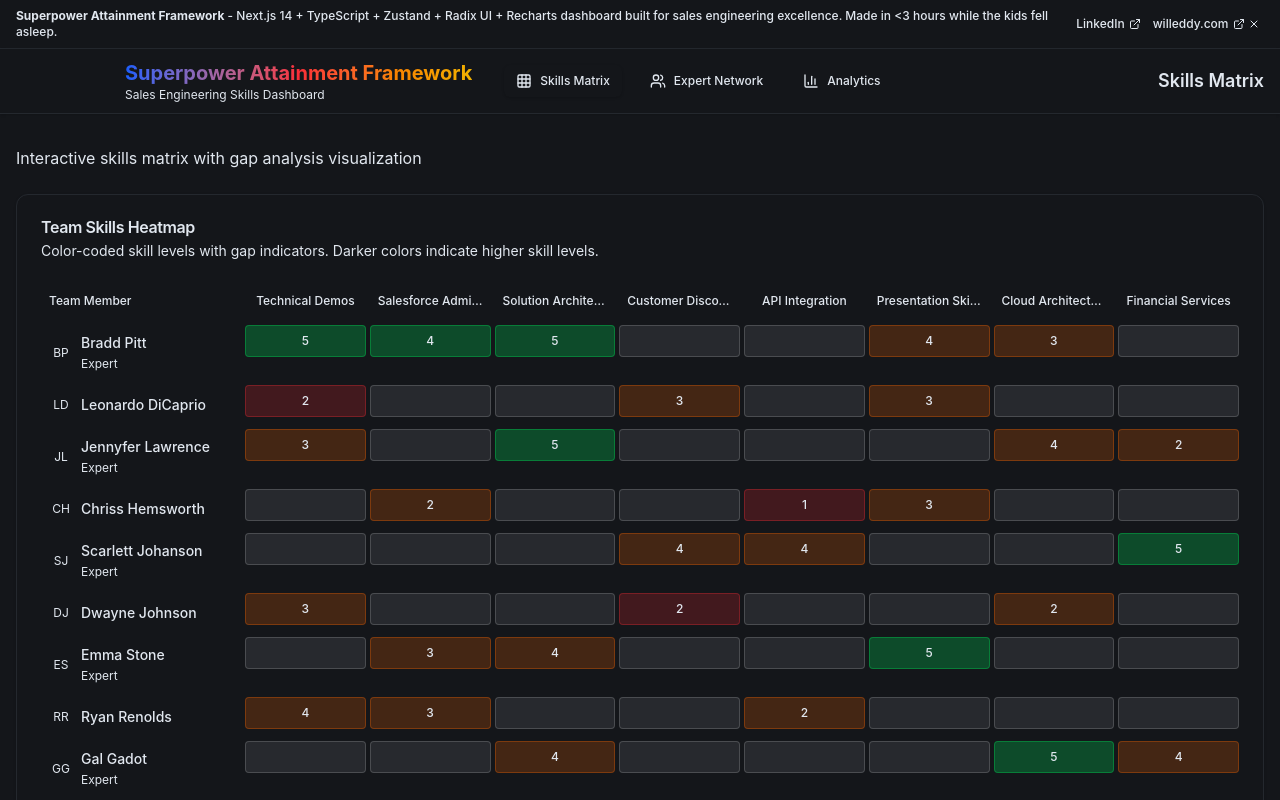
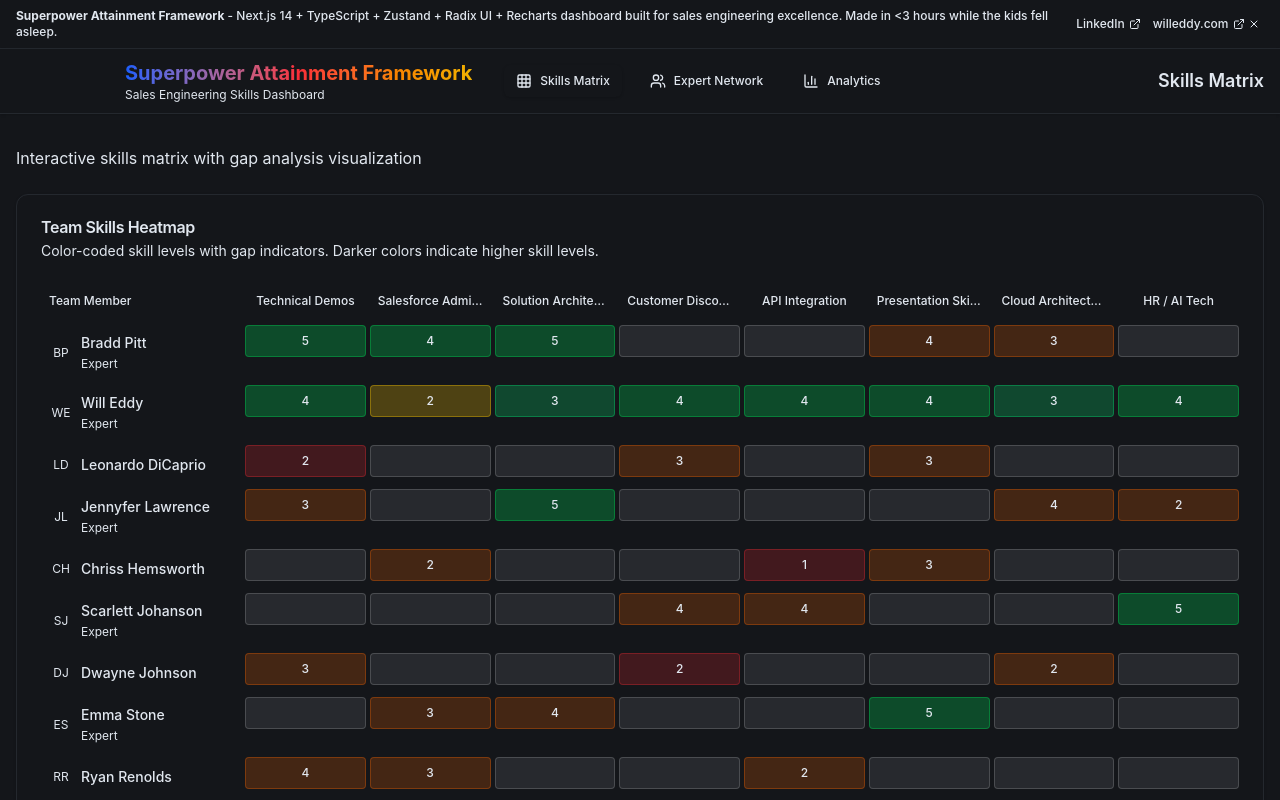
Before and after one commit to SidewalkAutomationResearch/SalesSkillSharingDash, a Next.js app: page / in a window 1280 px wide. Shown: the top 800 px of the page. Built offline with nearby package versions, Linux system fonts and the light colour scheme.

Commit message:
Added Will Eddy to dashboard and updated skill names

```diff
--- a/src/data/sample.ts
+++ b/src/data/sample.ts
@@ -52,9 +52,9 @@ export const sampleSkills: Skill[] = [
   },
   {
     id: '8',
-    name: 'Financial Services',
+    name: 'HR / AI Tech',
     category: SkillCategory.INDUSTRY,
-    description: 'Understanding of fintech and banking solutions',
+    description: 'Understanding of HR technology and AI solutions',
     requiredLevel: 3
   }
 ];
@@ -66,6 +66,15 @@ export const sampleEmployees: Employee[] = [
     email: 'bradd.pitt@company.com',
     department: 'Sales Engineering',
     role: 'Senior Sales Engineer',
+    isExpert: true,
+    availability: 'available'
+  },
+  {
+    id: '15',
+    name: 'Will Eddy',
+    email: 'will.eddy@company.com',
+    department: 'Sales Engineering',
+    role: 'Sales Engineer',
     isExpert: true,
     availability: 'available'
   },
@@ -260,7 +269,17 @@ export const sampleSkillAssessments: SkillAssessment[] = [
   // Robert Downey - Expert
   { employeeId: '14', skillId: '7', currentLevel: 5, targetLevel: 5, lastAssessed: '2024-01-21', assessedBy: 'manager', certifications: ['AWS Solutions Architect', 'GCP Professional'] },
   { employeeId: '14', skillId: '3', currentLevel: 5, targetLevel: 5, lastAssessed: '2024-01-21', assessedBy: 'manager', certifications: ['TOGAF'] },
-  { employeeId: '14', skillId: '1', currentLevel: 4, targetLevel: 5, lastAssessed: '2024-01-21', assessedBy: 'manager', certifications: [] }
+  { employeeId: '14', skillId: '1', currentLevel: 4, targetLevel: 5, lastAssessed: '2024-01-21', assessedBy: 'manager', certifications: [] },
+
+  // Will Eddy
+  { employeeId: '15', skillId: '1', currentLevel: 4, targetLevel: 4, lastAssessed: '2024-01-22', assessedBy: 'manager', certifications: [] }, // Technical Demos
+  { employeeId: '15', skillId: '2', currentLevel: 2, targetLevel: 2, lastAssessed: '2024-01-22', assessedBy: 'manager', certifications: [] }, // Salesforce Administration
+  { employeeId: '15', skillId: '3', currentLevel: 3, targetLevel: 3, lastAssessed: '2024-01-22', assessedBy: 'manager', certifications: [] }, // Solution Architecture
+  { employeeId: '15', skillId: '4', currentLevel: 4, targetLevel: 4, lastAssessed: '2024-01-22', assessedBy: 'manager', certifications: [] }, // Customer Discovery
+  { employeeId: '15', skillId: '5', currentLevel: 4, targetLevel: 4, lastAssessed: '2024-01-22', assessedBy: 'manager', certifications: [] }, // API Integration
+  { employeeId: '15', skillId: '6', currentLevel: 4, targetLevel: 4, lastAssessed: '2024-01-22', assessedBy: 'manager', certifications: [] }, // Presentation Skills
+  { employeeId: '15', skillId: '7', currentLevel: 3, targetLevel: 3, lastAssessed: '2024-01-22', assessedBy: 'manager', certifications: [] }, // Cloud Architecture
+  { employeeId: '15', skillId: '8', currentLevel: 4, targetLevel: 4, lastAssessed: '2024-01-22', assessedBy: 'manager', certifications: [] } // HR / AI Tech
 ];
 
 export const sampleTrainingPrograms: TrainingProgram[] = [
@@ -284,7 +303,7 @@ export const sampleTrainingPrograms: TrainingProgram[] = [
   },
   {
     id: '3',
-    name: 'Financial Services Solutions',
+    name: 'HR / AI Tech Solutions',
     skillIds: ['8'],
     duration: 12,
     completionRate: 78,
```
